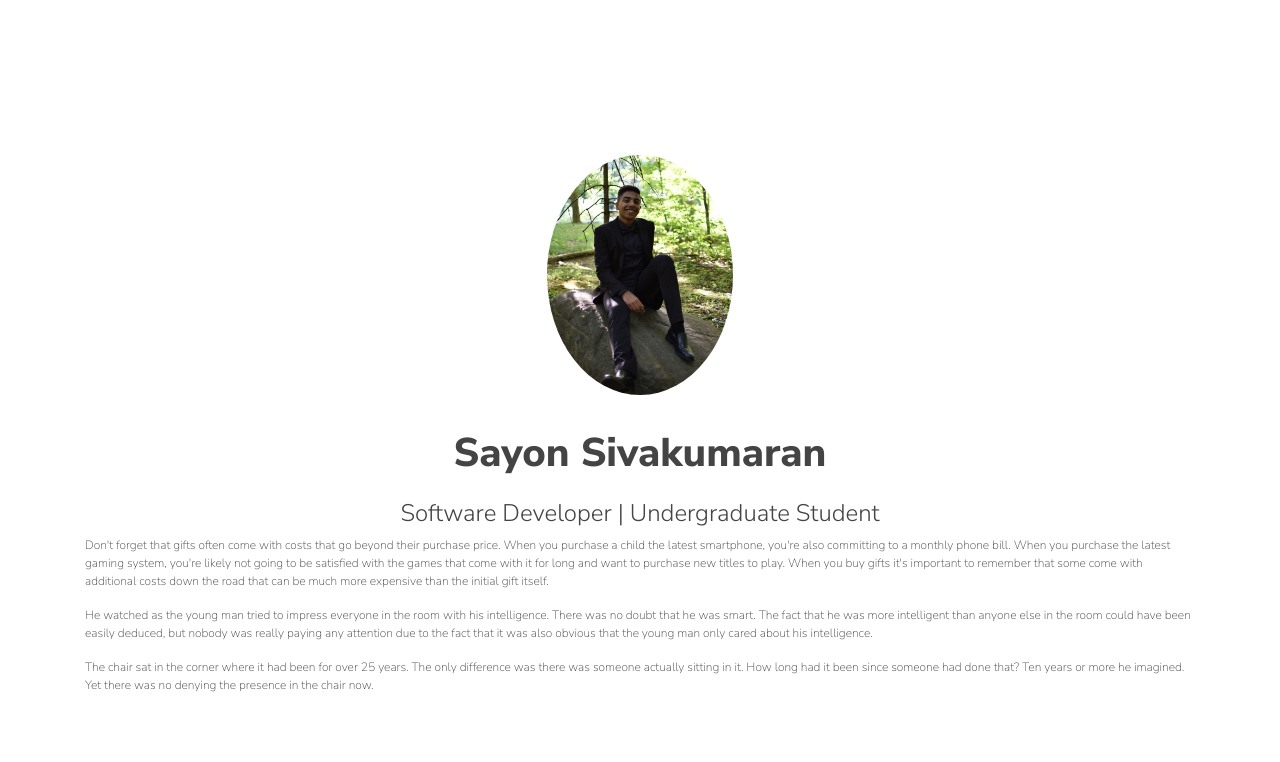
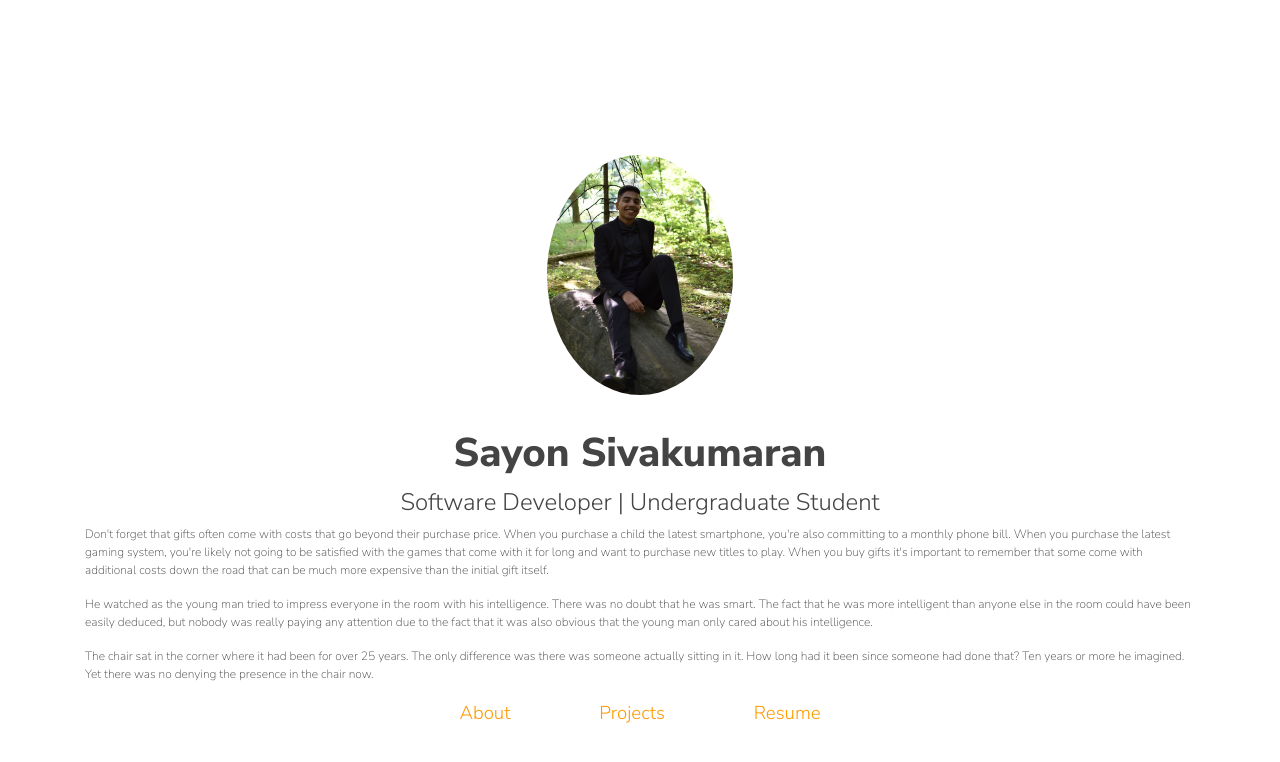
Before and after one commit to sayonsivakumaran/sayonsivakumaran.github.io, a React (Create React App) app: page / in a window 1280 px wide. Shown: the top 762 px of the page. Built offline with nearby package versions, Linux system fonts and the light colour scheme.

Commit message:
add menu navbar

```diff
--- a/src/App.js
+++ b/src/App.js
@@ -16,6 +16,7 @@ function App() {
         <p>Don't forget that gifts often come with costs that go beyond their purchase price. When you purchase a child the latest smartphone, you're also committing to a monthly phone bill. When you purchase the latest gaming system, you're likely not going to be satisfied with the games that come with it for long and want to purchase new titles to play. When you buy gifts it's important to remember that some come with additional costs down the road that can be much more expensive than the initial gift itself.</p>
         <p>He watched as the young man tried to impress everyone in the room with his intelligence. There was no doubt that he was smart. The fact that he was more intelligent than anyone else in the room could have been easily deduced, but nobody was really paying any attention due to the fact that it was also obvious that the young man only cared about his intelligence.</p>
         <p>The chair sat in the corner where it had been for over 25 years. The only difference was there was someone actually sitting in it. How long had it been since someone had done that? Ten years or more he imagined. Yet there was no denying the presence in the chair now.</p>
+        <MenuNavbar/>
       </Layout>
     </React.Fragment>
   );
--- a/src/components/Layout/styles.css
+++ b/src/components/Layout/styles.css
@@ -8,7 +8,7 @@
 h1 {
     text-align: center;
     font-weight: 800;
-    margin-bottom: 2%;
+    margin-bottom: 1%;
 }
 
 h4 {
--- a/src/components/MenuNavbar/index.js
+++ b/src/components/MenuNavbar/index.js
@@ -1,14 +1,10 @@
 import React from 'react';
-import { Nav, Navbar } from 'react-bootstrap';
 import './styles.css';
 
-// TODO change nav item list so its horizontal and appropriately styled
 export default () => (
-  <Navbar>
-    <Nav className='menu-nav'>
-      <Nav.Item className='menu-nav-item'><Nav.Link>Home</Nav.Link></Nav.Item>
-      <Nav.Item className='menu-nav-item'><Nav.Link>Home</Nav.Link></Nav.Item>
-      <Nav.Item className='menu-nav-item'><Nav.Link>Home</Nav.Link></Nav.Item>
-    </Nav>
-  </Navbar>
+  <ul className='menu-nav'>
+    <li><a>About</a></li>
+    <li><a>Projects</a></li>
+    <li><a>Resume</a></li>
+  </ul>
 );
--- a/src/components/MenuNavbar/styles.css
+++ b/src/components/MenuNavbar/styles.css
@@ -1,8 +1,15 @@
-.menu-nav-item {
+.menu-nav {
+    list-style-type: none;
+    text-align: center;
+    margin: 0;
+    padding: 0;
 }
 
-.menu-nav {
-    display: inline;
-    list-style-type: none;
-    margin: 0 auto;
+.menu-nav li {
+    display: inline-block;
+    color: #ff9900;
+    padding-left: 4%;
+    padding-right: 4%;
+    font-size: 14pt;
+    font-weight: 300;
 }
```
